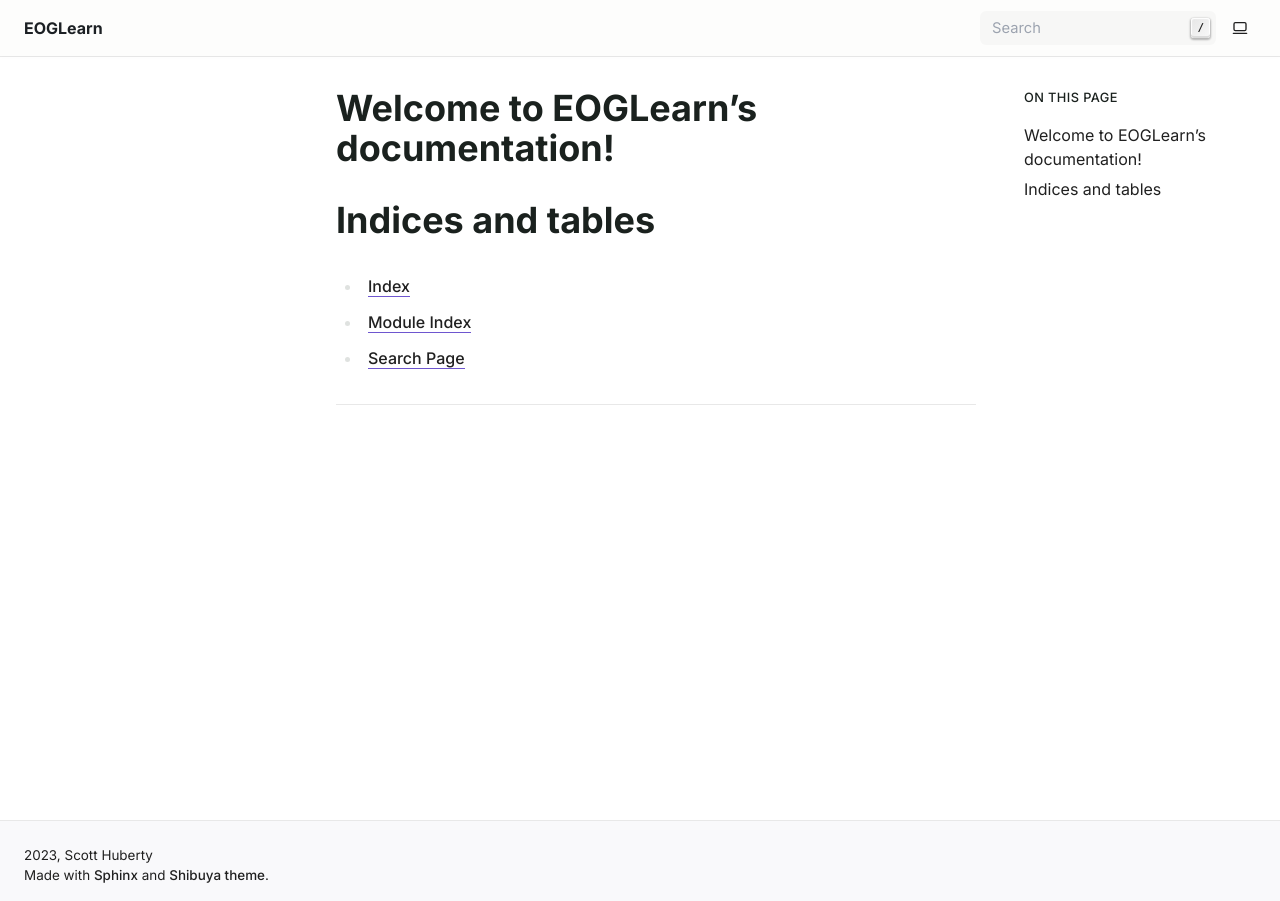
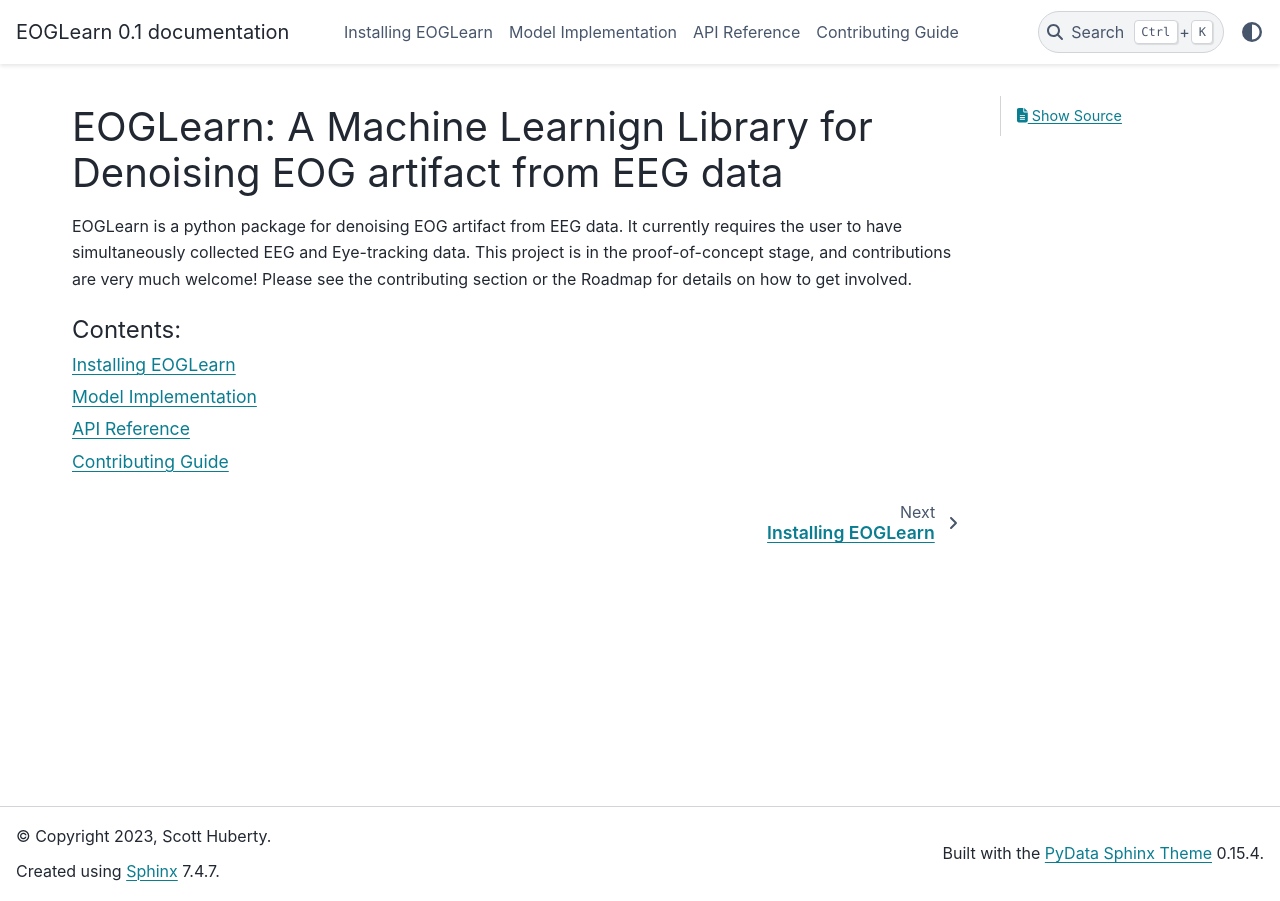
Before and after one commit to lina-usc/eog-learn, a Sphinx documentation site: the page built from docs/index.rst, in a window 1280 px wide. Built offline with Sphinx 7.4.7 and the PyData theme 0.15.4, drawn with Linux system fonts in a browser that asks for light colours.

Commit message:
DOC: scaffolding for documenation

```diff
--- /dev/null
+++ b/docs/API/datasets.rst
@@ -0,0 +1,6 @@
+Datasets
+========
+
+
+.. automodule:: eoglearn.datasets.mne
+    :members:
--- /dev/null
+++ b/docs/API/models.rst
@@ -0,0 +1,5 @@
+Models
+======
+
+.. autoclass:: eoglearn.models.EOGDenoiser
+    :members:
--- a/docs/conf.py
+++ b/docs/conf.py
@@ -33,11 +33,14 @@
 templates_path = ["_templates"]
 exclude_patterns = ["_build", "Thumbs.db", ".DS_Store"]
 
+# Allows us to use the ..todo:: directive
+todo_include_todos = True
+
 
 # -- Options for HTML output -------------------------------------------------
 # https://www.sphinx-doc.org/en/master/usage/configuration.html#options-for-html-output
 
-html_theme = "shibuya"
+html_theme = "pydata_sphinx_theme"
 html_static_path = ["_static"]
 
 # Enable numref for automatically numbering Figures, i.e "Fig 1"
@@ -51,3 +54,32 @@
 numpydoc_validate = True
 # Only generate documentation for public members
 autodoc_default_flags = ["members", "undoc-members", "inherited-members"]
+
+numpydoc_xref_aliases = {
+    # Python
+    "file-like": ":term:`file-like <python:file object>`",
+    "iterator": ":term:`iterator <python:iterator>`",
+    "path-like": ":term:`path-like`",
+    "array-like": ":term:`array_like <numpy:array_like>`",
+    "Path": ":class:`python:pathlib.Path`",
+    "bool": ":class:`python:bool`",
+    "dictionary": ":class:`python:dict`",
+}
+numpydoc_xref_ignore = {
+    # words
+    "instance",
+    "instances",
+    "of",
+    "default",
+    "shape",
+    "or",
+    "with",
+    "length",
+    "pair",
+    "matplotlib",
+    "optional",
+    "kwargs",
+    "in",
+    "dtype",
+    "object",
+}
--- /dev/null
+++ b/docs/contributing.rst
@@ -0,0 +1,4 @@
+Contributing Guide
+==================
+
+.. todo:: This section is under construction!! |:construction:|
--- /dev/null
+++ b/docs/implementation.rst
@@ -0,0 +1,4 @@
+Model Implementation
+====================
+
+.. todo:: This section is under construction! |:construction:|
--- a/docs/index.rst
+++ b/docs/index.rst
@@ -3,18 +3,19 @@
    You can adapt this file completely to your liking, but it should at least
    contain the root `toctree` directive.
 
-Welcome to EOGLearn's documentation!
-====================================
+EOGLearn: A Machine Learnign Library for Denoising EOG artifact from EEG data
+=============================================================================
+
+EOGLearn is a python package for denoising EOG artifact from EEG data. It currently
+requires the user to have simultaneously collected EEG and Eye-tracking data. This
+project is in the proof-of-concept stage, and contributions are very much welcome!
+Please see the contributing section or the Roadmap for details on how to get involved.
 
 .. toctree::
    :maxdepth: 2
    :caption: Contents:
 
-
-
-Indices and tables
-==================
-
-* :ref:`genindex`
-* :ref:`modindex`
-* :ref:`search`
+   installation
+   implementation
+   API/API_index
+   contributing
--- /dev/null
+++ b/docs/installation.rst
@@ -0,0 +1,4 @@
+Installing EOGLearn
+===================
+
+.. todo:: This section is under construction!! |:construction:|
--- a/pyproject.toml
+++ b/pyproject.toml
@@ -47,7 +47,7 @@
 ]
 doc = [
     'numpydoc',
-    'shibuya',
+    'pydata_sphinx_theme',
     'sphinx',
     'sphinxcontrib-bibtex',
     'sphinx-copybutton',
```
Also changed, not shown: docs/API/API_index.rst (added, +16 -0 lines).
